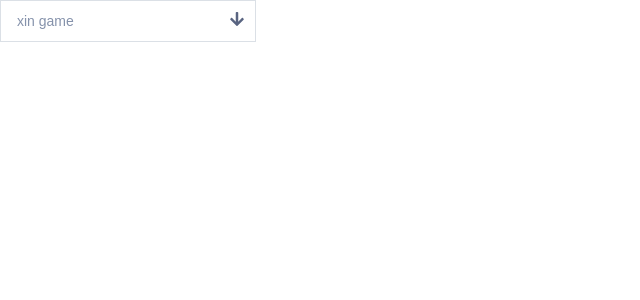
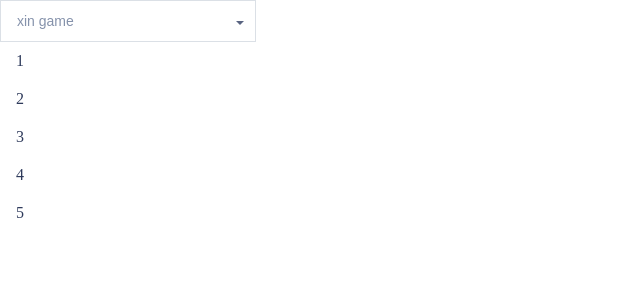
Before and after one commit to vhaovvvx/br24, a React (Create React App) app: page / in a window 1280 px wide. Shown: the top 300 px of the page, without its empty margins (0-640 px from the left). Built offline with nearby package versions, Linux system fonts and the light colour scheme.

Commit message:
dropdown

```diff
--- a/src/App.css
+++ b/src/App.css
@@ -155,6 +155,7 @@ summary {
   --Rhodomyrtus: #2e3a5b;
   --Galic: #f4f5f6;
   --Jicama: #dbe0e6;
+  --Berry: #2875ea;
 }
 
 .fas .fa-arrow-down {
@@ -164,4 +165,6 @@ summary {
 .icon-dropdown {
   position: absolute;
   right: 12px;
+  top: 50%;
+  transform: translateY(-50%);
 }
--- a/src/App.js
+++ b/src/App.js
@@ -1,4 +1,5 @@
 import './App.css';
+import { RadioCheck } from './components/font-icons/icons/Icon';
 import DropdownGroup from './components/view/ButtonDropdownGroup/DropdownGroup';
 
 function App() {
@@ -8,7 +9,6 @@ function App() {
         title='xin game'
         sizeIcon='16px'
         dataClick={[1, 2, 3, 4, 5]}
-        //co tinh do hihi
       ></DropdownGroup>
     </div>
   );
--- a/src/components/font-icons/icons/Icon.js
+++ b/src/components/font-icons/icons/Icon.js
@@ -24,22 +24,90 @@ const ArrowDown = (props) => {
   const { size } = props;
   return (
     <svg
-      aria-hidden='true'
-      focusable='false'
-      data-prefix='fas'
-      data-icon='arrow-down'
-      className='svg-inline--fa fa-arrow-down fa-w-14'
-      role='img'
+      width='8'
+      height='4'
+      viewBox='0 0 8 4'
+      fill='none'
       xmlns='http://www.w3.org/2000/svg'
-      viewBox='0 0 448 512'
-      height={size}
     >
-      <path
-        fill='currentColor'
-        d='M413.1 222.5l22.2 22.2c9.4 9.4 9.4 24.6 0 33.9L241 473c-9.4 9.4-24.6 9.4-33.9 0L12.7 278.6c-9.4-9.4-9.4-24.6 0-33.9l22.2-22.2c9.5-9.5 25-9.3 34.3.4L184 343.4V56c0-13.3 10.7-24 24-24h32c13.3 0 24 10.7 24 24v287.4l114.8-120.5c9.3-9.8 24.8-10 34.3-.4z'
-      ></path>
+      <path d='M4 4L8 0H0L4 4Z' fill='#596481' />
     </svg>
   );
 };
 
-export { AngryRegular, ArrowDown };
+const CheckMark = (props) => {
+  return (
+    <svg
+      width='14'
+      height='11'
+      viewBox='0 0 14 11'
+      fill='none'
+      xmlns='http://www.w3.org/2000/svg'
+    >
+      <path d='M1 5L5 9L13 1' stroke='#2875EA' stroke-width='2' />
+    </svg>
+  );
+};
+
+const RadioCheck = (props) => {
+  return (
+    <svg
+      width='30'
+      height='30'
+      viewBox='0 0 30 30'
+      fill='none'
+      xmlns='http://www.w3.org/2000/svg'
+    >
+      <g filter='url(#filter0_d_7374:4753)'>
+        <rect x='3' y='2' width='24' height='24' rx='12' fill='white' />
+        <rect
+          x='7'
+          y='6'
+          width='16'
+          height='16'
+          rx='8'
+          stroke='#0D004C'
+          stroke-width='8'
+        />
+      </g>
+      <defs>
+        <filter
+          id='filter0_d_7374:4753'
+          x='0'
+          y='0'
+          width='30'
+          height='30'
+          filterUnits='userSpaceOnUse'
+          color-interpolation-filters='sRGB'
+        >
+          <feFlood flood-opacity='0' result='BackgroundImageFix' />
+          <feColorMatrix
+            in='SourceAlpha'
+            type='matrix'
+            values='0 0 0 0 0 0 0 0 0 0 0 0 0 0 0 0 0 0 127 0'
+            result='hardAlpha'
+          />
+          <feOffset dy='1' />
+          <feGaussianBlur stdDeviation='1.5' />
+          <feColorMatrix
+            type='matrix'
+            values='0 0 0 0 0.180392 0 0 0 0 0.227451 0 0 0 0 0.356863 0 0 0 0.08 0'
+          />
+          <feBlend
+            mode='normal'
+            in2='BackgroundImageFix'
+            result='effect1_dropShadow_7374:4753'
+          />
+          <feBlend
+            mode='normal'
+            in='SourceGraphic'
+            in2='effect1_dropShadow_7374:4753'
+            result='shape'
+          />
+        </filter>
+      </defs>
+    </svg>
+  );
+};
+
+export { AngryRegular, ArrowDown, CheckMark, RadioCheck };
--- a/src/components/view/ButtonDropdown/ButtonDropdown.jsx
+++ b/src/components/view/ButtonDropdown/ButtonDropdown.jsx
@@ -1,6 +1,6 @@
 import React from 'react';
 import PropTypes from 'prop-types';
-import './ButtonDropdown.scss'
+import './ButtonDropdown.scss';
 
 ButtonDropdown.propTypes = {
   disabled: PropTypes.bool,
@@ -16,7 +16,8 @@ function ButtonDropdown(props) {
   return (
     <React.Fragment>
       <div className='button-dropdown' onClick={toggle}>
-        {isOpen ? props.children : props.children[0]}
+        {isOpen ? props.children : props.children}
+        {/* {isOpen ? props.children : props.children[0]} */}
       </div>
     </React.Fragment>
   );
--- a/src/components/view/ButtonDropdownGroup/DropdownGroup.jsx
+++ b/src/components/view/ButtonDropdownGroup/DropdownGroup.jsx
@@ -9,6 +9,7 @@ function DropdownGroup(props) {
   const { title, sizeIcon, dataClick } = props;
   const [titleButton, setTitleButton] = useState(title);
   const [dropdownOpen, setDropdownOpen] = useState(false);
+  console.log(dropdownOpen);
 
   const toggle = () => setDropdownOpen(!dropdownOpen);
 
@@ -23,9 +24,11 @@ function DropdownGroup(props) {
           <ArrowDown size={sizeIcon}></ArrowDown>
         </div>
       </DropdownToggle>
-      <DropdownMenu>
-        <DropdownItem data={dataClick} changeItem={changeItem}></DropdownItem>
-      </DropdownMenu>
+      <div style={dropdownOpen ? { opacity: 0 } : { opacity: 1 }}>
+        <DropdownMenu>
+          <DropdownItem data={dataClick} changeItem={changeItem}></DropdownItem>
+        </DropdownMenu>
+      </div>
     </ButtonDropdown>
   );
 }
--- a/src/components/view/DropdownItem/DropdownItem.jsx
+++ b/src/components/view/DropdownItem/DropdownItem.jsx
@@ -1,13 +1,16 @@
-import React from 'react';
+import React, { useState } from 'react';
 import PropTypes from 'prop-types';
 import './DropdownItem.scss';
+import { CheckMark } from '../../font-icons/icons/Icon';
 
 DropdownItem.propTypes = {};
 
 function DropdownItem(props) {
+  const [clicked, setClicked] = useState(-1);
   const { data, changeItem } = props;
 
   const getItem = (item, index) => {
+    setClicked(index);
     changeItem(item, index);
   };
 
@@ -16,12 +19,21 @@ function DropdownItem(props) {
       {data
         ? data.map((item, index) => {
             return (
-              <div
-                className='dropdown-items'
-                key={index}
-                onClick={() => getItem(item, index)}
-              >
-                {item}
+              <div className='test'>
+                <div
+                  key={index}
+                  className={
+                    index === clicked
+                      ? 'dropdown-items active'
+                      : 'dropdown-items'
+                  }
+                  onClick={() => getItem(item, index)}
+                >
+                  {item}
+                  <span style={{ position: 'absolute', right: '12px' }}>
+                    {index === clicked ? <CheckMark /> : null}
+                  </span>
+                </div>
               </div>
             );
           })
--- a/src/components/view/DropdownItem/DropdownItem.scss
+++ b/src/components/view/DropdownItem/DropdownItem.scss
@@ -5,6 +5,9 @@
 
   cursor: pointer;
 
+  &.active {
+    color:var(--Berry);
+  }
   &:hover {
     background-color: var(--Galic);
   }
--- a/src/components/view/DropdownMenu/DropdownMenu.jsx
+++ b/src/components/view/DropdownMenu/DropdownMenu.jsx
@@ -3,7 +3,9 @@ import React from 'react';
 function DropdownMenu(props) {
   return (
     <React.Fragment>
-      <div className='dropDownMenu-items'>{props.children}</div>
+      <div className='dropDownMenu-items' style={{ position: 'relative' }}>
+        {props.children}
+      </div>
     </React.Fragment>
   );
 }
```
Also changed, not shown: src/components/font-icons/check-solid.svg (added).
